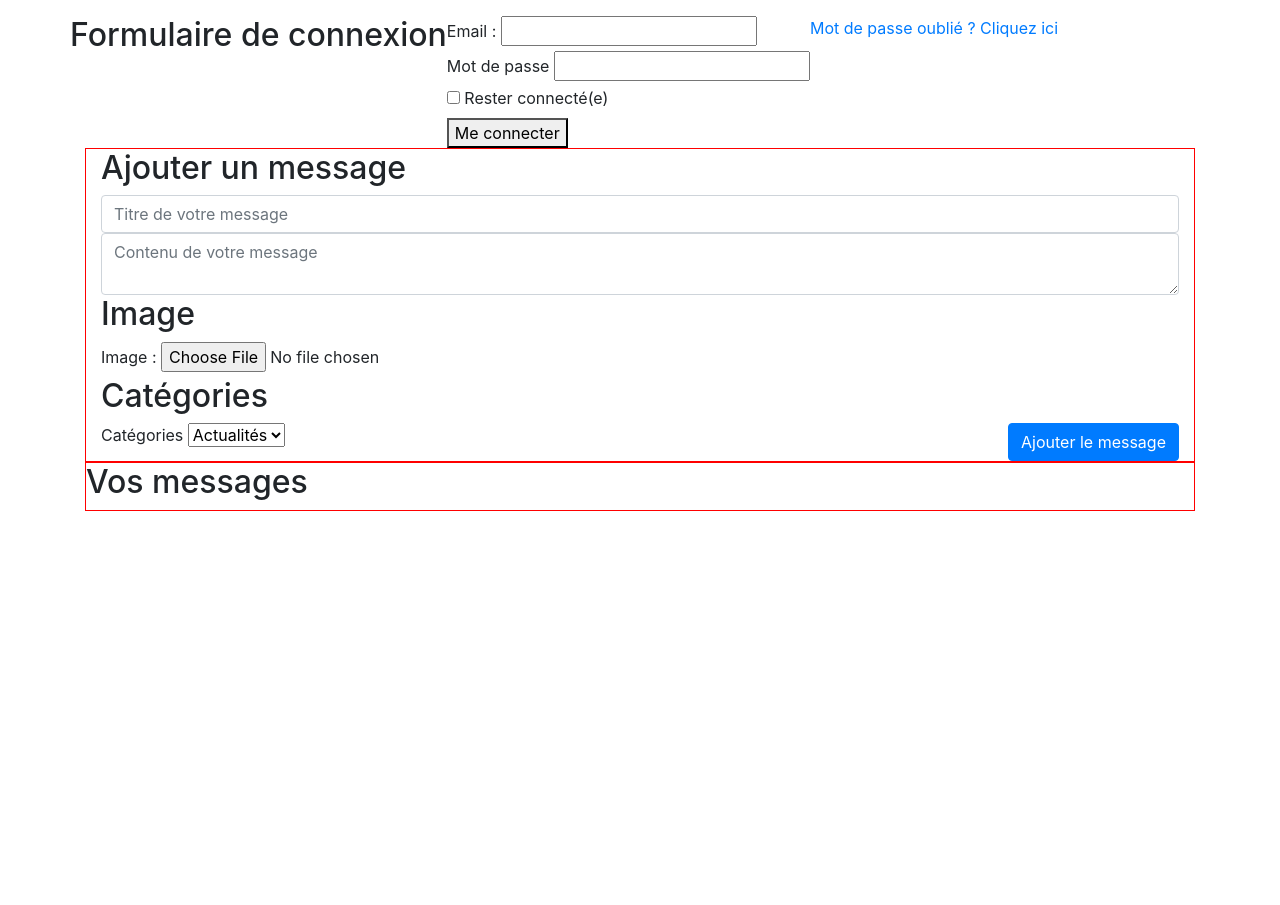
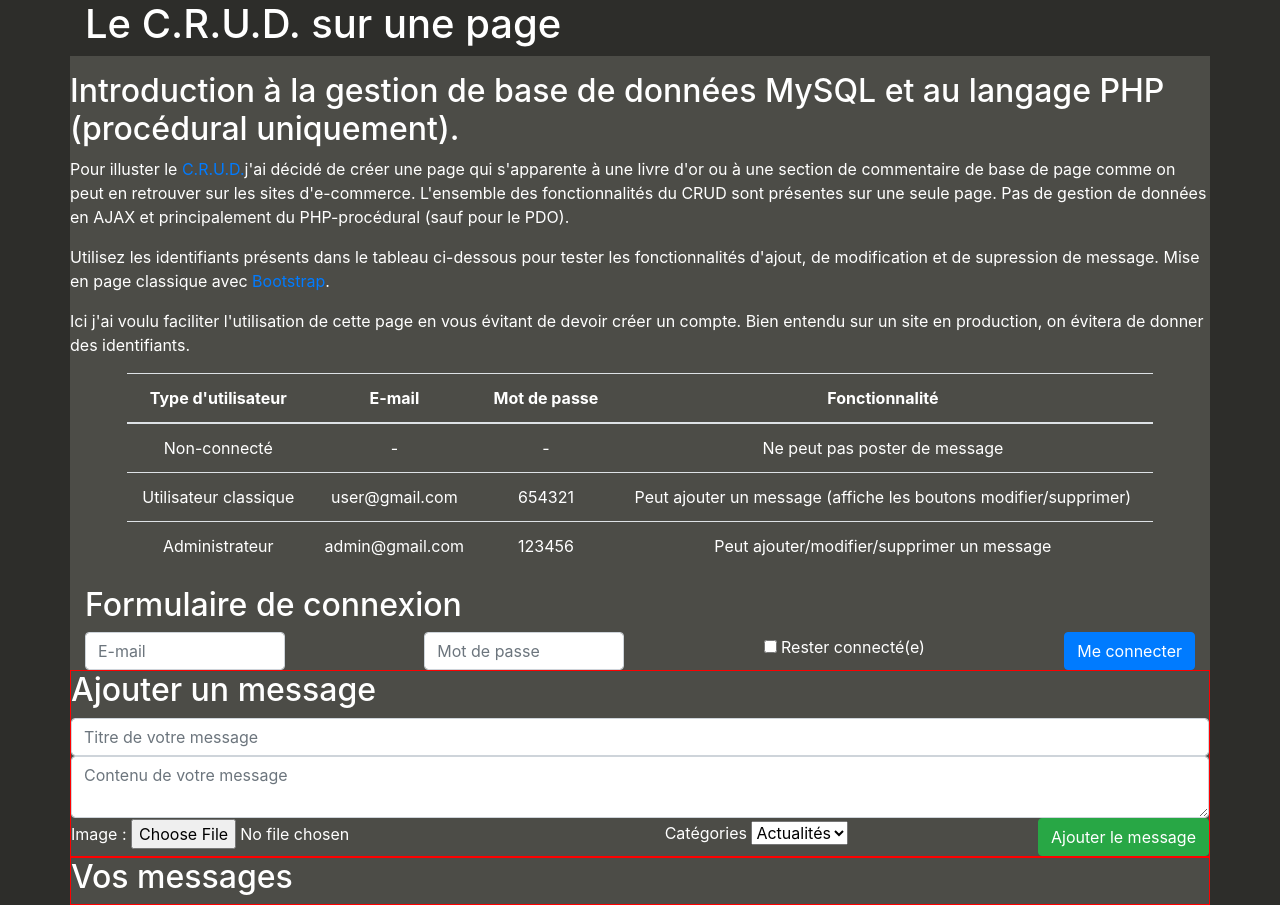
Before and after one commit to MM12300/Projet-3, a PHP site: page / in a window 1280 px wide. Before the commit the page ends 511 px from the top, so only its background shows below. Run offline with PHP 8.4, Linux system fonts and the light colour scheme; data comes from the database, SQL or seed files in the repository; data that the repository does not hold is empty.

Commit message:
working on css

```diff
--- a/index.php
+++ b/index.php
@@ -412,14 +412,13 @@ if (isset($_GET['edit']) && !empty($_GET['edit'])) {
     <link rel="stylesheet" href="https://stackpath.bootstrapcdn.com/bootstrap/4.5.0/css/bootstrap.min.css" integrity="sha384-9aIt2nRpC12Uk9gS9baDl411NQApFmC26EwAOH8WgZl5MYYxFfc+NcPb1dKGj7Sk" crossorigin="anonymous">
     <!-- STYLE.CSS -->
     <link rel="stylesheet" href="style.css">
-
-
-    <title>Expression libre</title>
+    <title>C.R.U.D. One-Page</title>
 </head>
 
 <body class="container">
+    <h1>Le C.R.U.D. sur une page</h1>
     <header class="row">
-        <div>
+        <div id="alerts">
             <?php if (verifForm($_SESSION, ['user'])) : ?>
                 <p><?= $_SESSION['user']['name'] ?> est connecté</p>
             <?php else : ?>
@@ -427,47 +426,88 @@ if (isset($_GET['edit']) && !empty($_GET['edit'])) {
             <?php endif ?>
             <p><?= $alertAdminRequired ?></p>
         </div>
+        <div id="intro">
+            <h2>Introduction à la gestion de base de données MySQL et au langage PHP (procédural uniquement).</h2>
+            <p>Pour illuster le <a href="https://en.wikipedia.org/wiki/Create,_read,_update_and_delete">C.R.U.D.</a>j'ai décidé de créer une page qui s'apparente à une livre d'or ou à une section de commentaire de base de page comme on peut en retrouver sur les sites d'e-commerce. L'ensemble des fonctionnalités du CRUD sont présentes sur une seule page. Pas de gestion de données en AJAX et principalement du PHP-procédural (sauf pour le PDO).</p>
+            <p>Utilisez les identifiants présents dans le tableau ci-dessous pour tester les fonctionnalités d'ajout, de modification et de supression de message. Mise en page classique avec <a href="https://getbootstrap.com">Bootstrap</a>.</p>
+            <p>Ici j'ai voulu faciliter l'utilisation de cette page en vous évitant de devoir créer un compte. Bien entendu sur un site en production, on évitera de donner des identifiants. </p>
+            <div class="d-flex justify-content-center">
+            <table class="table tableau">
+                <thead>
+                    <tr>
+                        <th scope="col">Type d'utilisateur</th>
+                        <th scope="col">E-mail</th>
+                        <th scope="col">Mot de passe</th>
+                        <th scope="col">Fonctionnalité</th>
+                    </tr>
+                </thead>
+                <tbody>
+                    <tr>
+                        <td>Non-connecté</td>
+                        <td>-</td>
+                        <td>-</td>
+                        <td>Ne peut pas poster de message</td>
+                    </tr>
+                    <tr>
+                        <td>Utilisateur classique</td>
+                        <td>user@gmail.com</td>
+                        <td>654321</td>
+                        <td>Peut ajouter un message (affiche les boutons modifier/supprimer)</td>
+                    </tr>
+                    <tr>
+                        <td>Administrateur</td>
+                        <td>admin@gmail.com</td>
+                        <td>123456</td>
+                        <td>Peut ajouter/modifier/supprimer un message</td>
+                    </tr>
+                </tbody>
+            </table>
+            </div>
+        </div>
+
+
+
+
         <?php
-        if (verifForm($_SESSION, ['user'])) {
-            $roles = json_decode($_SESSION['user']['roles']);
-            if (isset($_GET['edit']) && !empty($_GET['edit'])) {
-                if (!in_array('ROLE_ADMIN', $roles)) {
-                    //echo "<div> Vous ne pouvez pas effectuer cette action car vous n'êtes pas administrateur </div>";
-                } else {
-                    echo "<div> Vous êtes connectés en tant qu'administrateur </div>";
-                }
-            }
-        }
+        // if (verifForm($_SESSION, ['user'])) {
+        //     $roles = json_decode($_SESSION['user']['roles']);
+        //     if (isset($_GET['edit']) && !empty($_GET['edit'])) {
+        //         if (!in_array('ROLE_ADMIN', $roles)) {
+        //             //echo "<div> Vous ne pouvez pas effectuer cette action car vous n'êtes pas administrateur </div>";
+        //         } else {
+        //             echo "<div> Vous êtes connectés en tant qu'administrateur </div>";
+        //         }
+        //     }
+        // }
         ?>
 
 
 
 
     </header>
-    <main>
-        <section class="row" id="connect">
+    <!-- MAIN = CONNECT FORM + NEW MESSAGE FORM -->
+    <!-- CONNECT FORM********************************************************* -->
+    <main class="row">
+        <section class="col-12 d-flex flex-column" id="connect">
             <h2>Formulaire de connexion</h2>
-            <form method="post">
-                <div>
-                    <label for="mail">Email :</label>
-                    <input type="email" id="mail" name="mail">
+            <form class="d-flex flex-row justify-content-between" method="post">
+                <div class="input-group input_connect">
+                    <input class="form-control" type="email" id="mail" name="mail" placeholder="E-mail">
                 </div>
-                <div>
-                    <label for="pass">Mot de passe</label>
-                    <input type="password" id="motdepasse" name="motdepasse">
+                <div class="input-group input_connect">
+                    <input class="form-control" type="password" id="motdepasse" name="motdepasse" placeholder="Mot de passe">
                 </div>
-                <div>
+                <div class="align-self-center">
                     <input type="checkbox" name="remember" id="remember">
                     <label for="remember">Rester connecté(e)</label>
                 </div>
-                <button name="connect">Me connecter</button>
+                <button class="btn btn-primary" name="connect">Me connecter</button>
             </form>
-            <a href="oubli_pass.php">Mot de passe oublié ? Cliquez ici</a>
+        </section>
 
-        </section>
-        <!-- Input to  `messages` -->
-        <section class="row" id="add-mess">
-            <div class="col-12">
+        <!-- NEW MESSAGE FORM ***************************************    Input to  `messages` -->
+        <section class="col-12" id="add-mess">
+            <div>
                 <h2><?php if (!$message) {
                         echo "Ajouter un message";
                     } else {
@@ -475,7 +515,7 @@ if (isset($_GET['edit']) && !empty($_GET['edit'])) {
                     };
                     ?></h2>
                 <form method="post" enctype="multipart/form-data">
-                    <div class="input-group">
+                    <div class="input-group input_msg">
                         <!-- <div class="input-group-prepend">
                             <label for="titre">Titre : </label>
                         </div> -->
@@ -486,7 +526,7 @@ if (isset($_GET['edit']) && !empty($_GET['edit'])) {
                                                                                                         };
                                                                                                         ?>" value="<?= $title ?>">
                     </div>
-                    <div class="input-group">
+                    <div class="input-group input_msg">
                         <!-- <div class="input-group-prepend">
                             <label for="contenu">Contenu : </label>
                         </div> -->
@@ -497,21 +537,16 @@ if (isset($_GET['edit']) && !empty($_GET['edit'])) {
                                                                                                 };
                                                                                                 ?>"><?= $content ?></textarea>
                     </div>
-                    <h2>Image</h2>
-                    <div>
+                    <!-- IMAGE CATEGORIE ET BOUTON -->
+                    <div class="d-flex flex-row justify-content-between">
+                        <!-- IMAGE -->
+                        <div class="align-self-center">
                             <label for="image"> Image :</label>
                             <input type="file" name="image" id="image">
                         </div>
-
-                    <h2>Catégories</h2>
-                    <div class="d-flex flex-row justify-content-between">
-                        <!-- SELECT MENU FROM `categories`-->
-                        <div>
+                        <!-- CATEGORIE  -->
+                        <div class="align-self-center">
                             <label for="categories">Catégories</label>
-                            <!-- Need to know which category has the message when updating it -->
-                            <?php
-
-                            ?>
                             <select id="categories" name="categories" <?= $selected ?>>
                                 <!-- Creating a list of categories  -->
                                 <?php foreach ($categories as $categorie) : ?>
@@ -522,7 +557,9 @@ if (isset($_GET['edit']) && !empty($_GET['edit'])) {
 
                             </select>
                         </div>
-                        <button name="message" class="btn btn-primary">
+                        <!-- BOUTONS -->
+                        <div>
+                            <button name="message" class="btn btn-success">
                                 <!-- change the button if post a new message or update an old one -->
                                 <?php if (!$message) {
                                     echo "Ajouter le message";
@@ -530,8 +567,9 @@ if (isset($_GET['edit']) && !empty($_GET['edit'])) {
                                     echo "Modifier le message";
                                 };
                                 ?>
-
                             </button>
+                        </div>
+                    </div>
             </div>
             </form>
             </div>
@@ -542,7 +580,7 @@ if (isset($_GET['edit']) && !empty($_GET['edit'])) {
         <section id="display-mess">
             <h2>Vos messages</h2>
             <?php foreach ($messages as $message) : ?>
-                <section class="row">
+                <section class="col-12">
                     <!-- BUTTONS & TITLE -->
                     <div class="align-self-center col-12 d-flex flex-row justify-content-between">
                         <h2><a><?= $message['title'] ?> </a></h2>
--- a/style.css
+++ b/style.css
@@ -10,3 +10,26 @@
 img{
     width:250px;
 }
+
+body{
+    background-color: #2D2D2A;
+    color : #fff;
+}
+
+header, main, .row, .col{
+    background-color:#4C4C47;
+}
+
+.input_connect{
+    width:200px;
+}
+
+.input_message{
+    width:80%;
+}
+
+.table{
+    text-align:center;
+    width: 90%;
+    color:white;
+}
```
Lines whose indentation alone changed are shown as unchanged.
